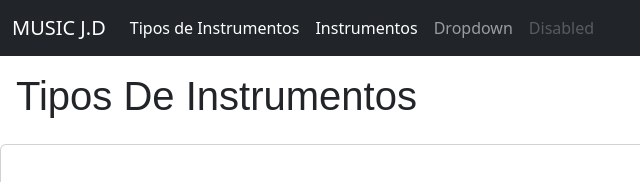
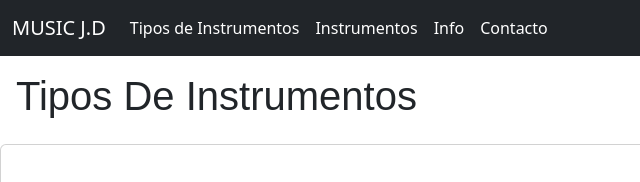
Before and after one commit to jeremiasdiaz/entrega-clase-11, a plain HTML site: page pages/tipos-de-instrumento.html in a window 1280 px wide. Shown: the top 182 px of the page, 0-640 px from the left. Drawn offline with nearby package versions, Linux system fonts and the light colour scheme.

Commit message:
complete los links del nav

```diff
--- a/pages/tipos-de-instrumento.html
+++ b/pages/tipos-de-instrumento.html
@@ -49,35 +49,34 @@
                   >Instrumentos</a
                 >
               </li>
-              <li class="nav-item dropdown">
+              <li class="nav-item">
                 <a
-                  class="nav-link"
-                  href="#"
+                  class="nav-link active f-family georgia,serif"
+                  aria-current="page"
+                  href="./info.html"
                   role="button"
-                  aria-expanded="false"
                 >
-                  Dropdown
+                  Info
                 </a>
-                <ul class="dropdown-menu">
-                  <li><a class="dropdown-item" href="#">Action</a></li>
-                  <li><a class="dropdown-item" href="#">Another action</a></li>
-                  <li><hr class="dropdown-divider" /></li>
-                  <li>
-                    <a class="dropdown-item" href="#">Something else here</a>
-                  </li>
-                </ul>
               </li>
               <li class="nav-item">
-                <a class="nav-link disabled">Disabled</a>
+                <a
+                  class="nav-link active f-family georgia,serif"
+                  aria-current="page"
+                  href="./contacto.html"
+                  >Contacto</a
+                >
               </li>
             </ul>
           </div>
         </div>
       </nav>
     </header>
+    <!-- MAIN -->
     <main>
       <h1 class="p-3 tituloTiposInstrumentos">Tipos De Instrumentos</h1>
       <section>
+        <!-- CARD -->
         <div class="card">
           <div class="row g-0 p-3 m-4">
             <div class="col-5 col-sm-3 p-2">
@@ -129,6 +128,7 @@
         </div>
       </section>
     </main>
+    <!-- FOOTER -->
     <footer class="color-footer">
       <section>
         <ul class="nav justify-content-center footer-dark">
```
